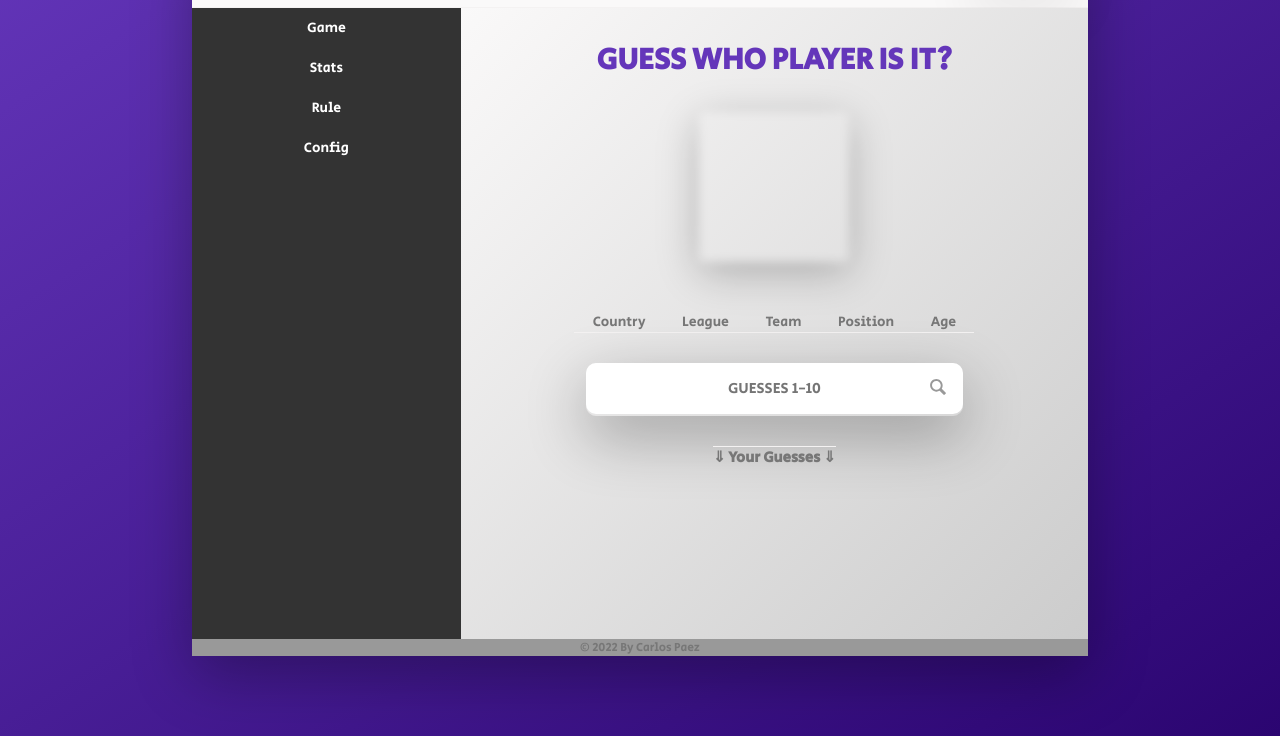
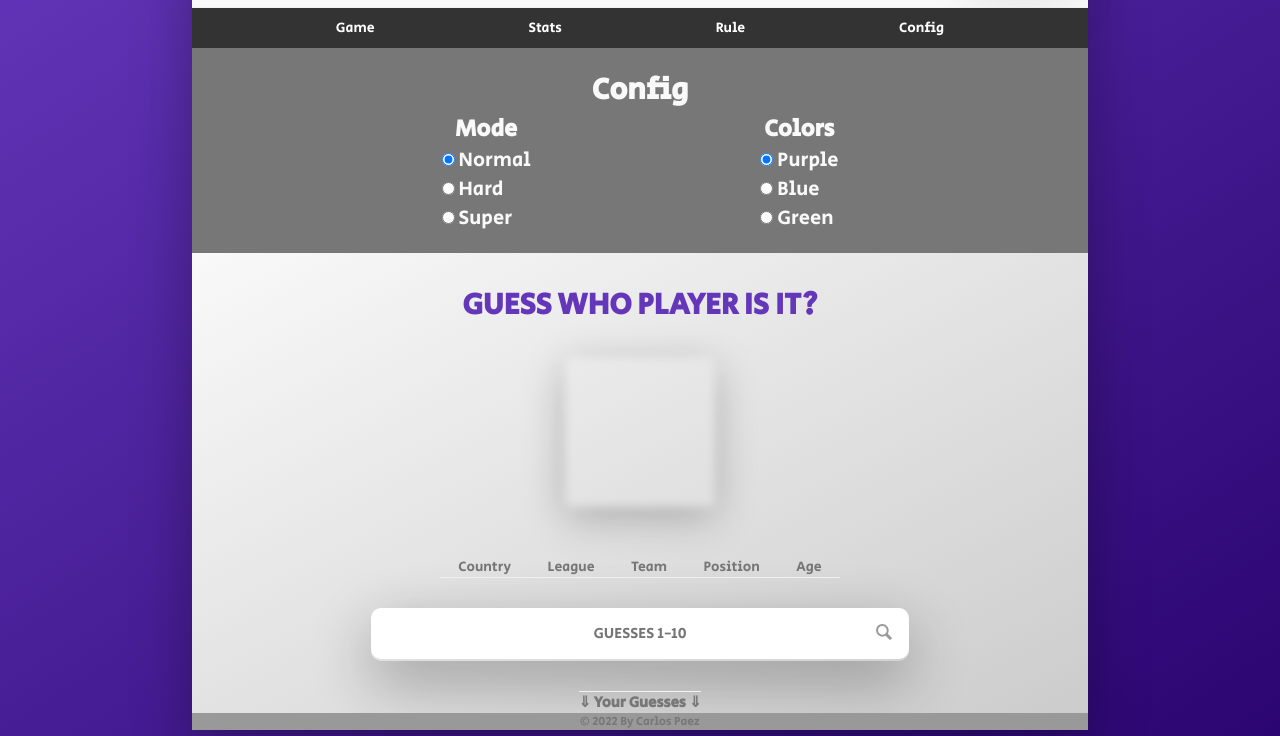
Before and after one commit to carloszaep/Soccer-Game, a website built with Parcel: page index.html in a window 1280 px wide. Shown: the part 94-830 px from the top of the page. Built offline with nearby package versions, Linux system fonts and the light colour scheme; files whose address does not match are found by name.

Commit message:
making bar options

```diff
--- a/index.html
+++ b/index.html
@@ -43,6 +43,109 @@
               <a href="#" class="bar__link">Config</a>
             </li>
           </ul>
+        </div>
+        <div class="bar-content">
+          <h2 class="bar-content__text">Config</h2>
+          <div class="bar-content__config">
+            <div class="bar-content__config__mode">
+              <h3>Mode</h3>
+              <fieldset class="bar-content__config-inputs">
+                <div>
+                  <input
+                    type="radio"
+                    id="normal-mode"
+                    name="mode-input"
+                    value="normal-mode"
+                    checked
+                  />
+                  <label for="normal-mode">Normal</label>
+                </div>
+                <div>
+                  <input
+                    type="radio"
+                    id="hard-mode"
+                    name="mode-input"
+                    value="hard-mode"
+                  />
+                  <label for="hard-mode">Hard</label>
+                </div>
+                <div>
+                  <input
+                    type="radio"
+                    id="super-mode"
+                    name="mode-input"
+                    value="super-mode"
+                  />
+                  <label for="super-mode">Super</label>
+                </div>
+              </fieldset>
+            </div>
+            <div class="bar-content__config__colors">
+              <h3>Colors</h3>
+
+              <fieldset class="bar-content__config-inputs">
+                <div>
+                  <input
+                    type="radio"
+                    id="purple-color"
+                    name="color-input"
+                    value="purple-color"
+                    checked
+                  />
+                  <label for="purple-color">Purple</label>
+                </div>
+
+                <div>
+                  <input
+                    type="radio"
+                    id="blue-color"
+                    name="color-input"
+                    value="blue-color"
+                  />
+                  <label for="blue-color">Blue</label>
+                </div>
+
+                <div>
+                  <input
+                    type="radio"
+                    id="green-color"
+                    name="color-input"
+                    value="green-color"
+                  />
+                  <label for="green-color">Green</label>
+                </div>
+              </fieldset>
+            </div>
+          </div>
+          <!-- <div class="bar-content__rule">
+            <p class="bar-content__rule-text">
+              Of the 5 major leagues in europe guess who is the soccer player by
+              giving only a blur photo, don't worry if you don't do it on the
+              first try for every try if the player you thought was not the one
+              we are looking for but they have something in common, the aspect
+              that they share will come out in green, you have a limit of
+              opportunities, do not waste them.
+            </p>
+          </div> -->
+
+          <!-- <div class="bar-content__stats">
+            <div class="bar-content__stats--1">
+              <h3>Attempts</h3>
+              <span>1</span>
+            </div>
+            <div class="bar-content__stats--2">
+              <h3>Attempts</h3>
+              <span>1</span>
+            </div>
+            <div class="bar-content__stats--3">
+              <h3>Attempts</h3>
+              <span>1</span>
+            </div>
+            <div class="bar-content__stats--4">
+              <h3>Attempts</h3>
+              <span>1</span>
+            </div>
+          </div> -->
         </div>
         <div class="content">
           <h1 class="header__text">Guess who player is it?</h1>
--- a/src/sass/_components.scss
+++ b/src/sass/_components.scss
@@ -65,15 +65,12 @@
 .bar {
   list-style: none;
   display: flex;
-  flex-direction: column;
-  justify-content: center;
+
+  flex-direction: row;
+  justify-content: space-evenly;
+
   align-items: center;
   font-size: 1.4rem;
-
-  @include respond(phone) {
-    flex-direction: row;
-    justify-content: space-evenly;
-  }
 
   &__item {
     padding: 1rem;
@@ -92,6 +89,46 @@
 
     &:focus {
       outline: 1px solid var(--color-primary);
+    }
+  }
+}
+
+.bar-content {
+  font-size: 2rem;
+  padding: 2rem;
+  display: flex;
+  flex-direction: column;
+  justify-content: center;
+  align-items: center;
+  flex: 0 0 30%;
+  background-color: var(--color-grey-dark-2);
+  color: var(--color-grey-light-1);
+
+  &__stats {
+    width: 100%;
+    display: flex;
+    justify-content: space-evenly;
+    text-align: center;
+  }
+
+  &__rule {
+    text-align: left;
+    line-height: 3.5rem;
+  }
+
+  &__config {
+    width: 100%;
+    display: flex;
+    justify-content: space-evenly;
+    &__colors,
+    &__mode {
+      display: flex;
+      flex-direction: column;
+      align-items: center;
+    }
+
+    &-inputs {
+      border: none;
     }
   }
 }
--- a/src/sass/_layout.scss
+++ b/src/sass/_layout.scss
@@ -10,7 +10,6 @@
 
   @include respond(tab-port) {
     max-width: 100%;
-
     margin: 0;
   }
 
@@ -25,9 +24,7 @@
 .main {
   flex: 1;
   display: flex;
-  @include respond(phone) {
-    flex-direction: column;
-  }
+  flex-direction: column;
 
   .side-bar {
     flex: 0 0 30%;
```
Also changed, not shown: src/js/view/barContentView.js (added, +24 -0 lines).
